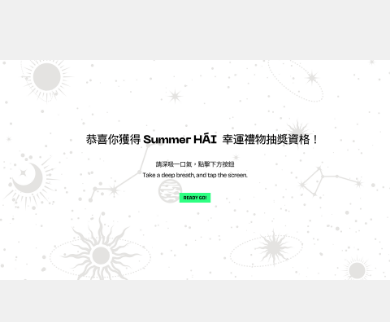
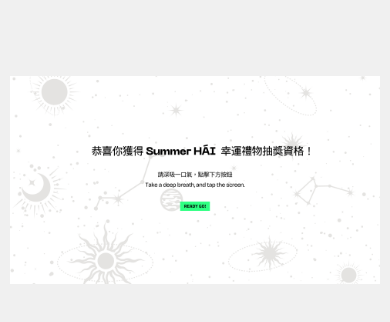
Before and after one commit to PJ5511/hai-pc, a plain HTML site: page steps.html in a window 390 px wide. Shown: the part 252-574 px from the top of the page. Drawn offline with Linux system fonts and the light colour scheme.

Commit message:
style.css

```diff
--- a/style.css
+++ b/style.css
@@ -6,13 +6,14 @@ body {
     display: flex;
     justify-content: center;
     align-items: center;
-    height: 100vh;
+    min-height: 100vh;
     background-color: #f0f0f0;
+    flex-direction: column;
 }
 
+/* 视频容器样式 */
 .video-container {
     width: 100%;
-    max-width: 100%;
     height: auto;
     display: flex;
     justify-content: center;
@@ -24,9 +25,9 @@ video {
     height: auto;
 }
 
+/* 图片容器样式 */
 .image-container {
     width: 100%;
-    max-width: 100%;
     height: auto;
     display: flex;
     justify-content: center;
@@ -39,6 +40,7 @@ video {
     cursor: pointer;
 }
 
+/* 轮盘容器样式 */
 #wheel-container {
     display: flex;
     flex-direction: column;
@@ -51,3 +53,28 @@ video {
     font-size: 16px;
     cursor: pointer;
 }
+
+/* 媒体查询 */
+@media (max-width: 768px) {
+    body {
+        flex-direction: column;
+        padding: 10px;
+    }
+
+    .video-container,
+    .image-container {
+        width: 100%;
+    }
+
+    video,
+    #stepsImage {
+        width: 100%;
+        height: auto;
+    }
+
+    #spinButton {
+        width: 100%;
+        padding: 10px 0;
+        font-size: 18px;
+    }
+}
```
